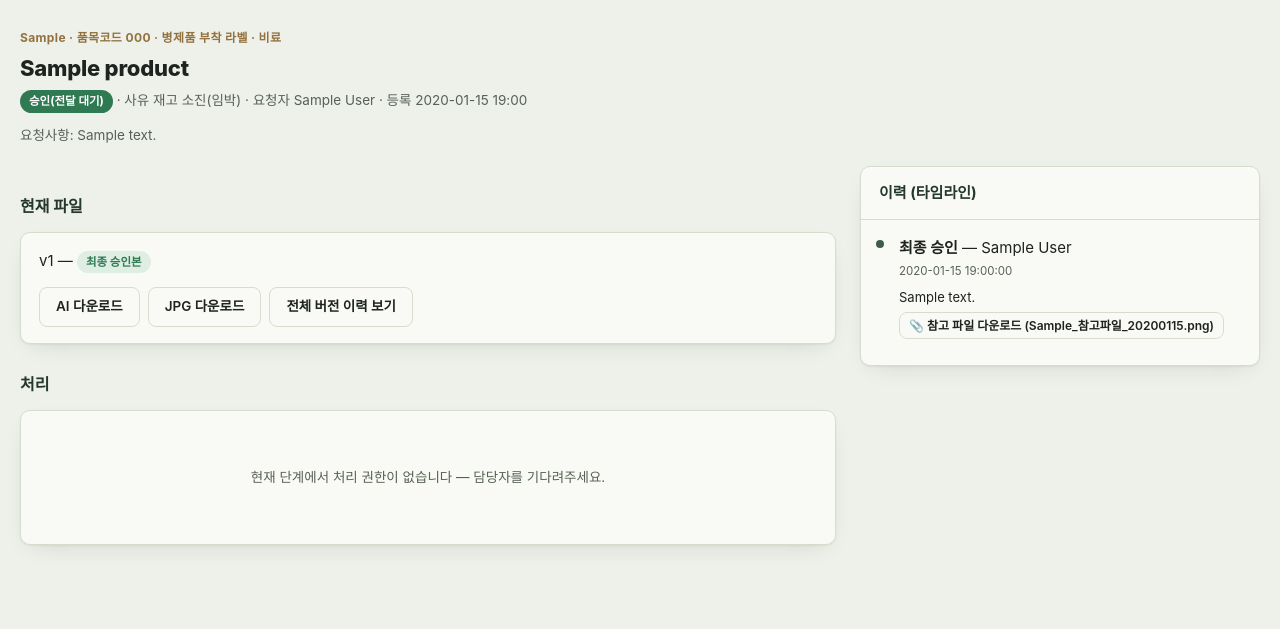
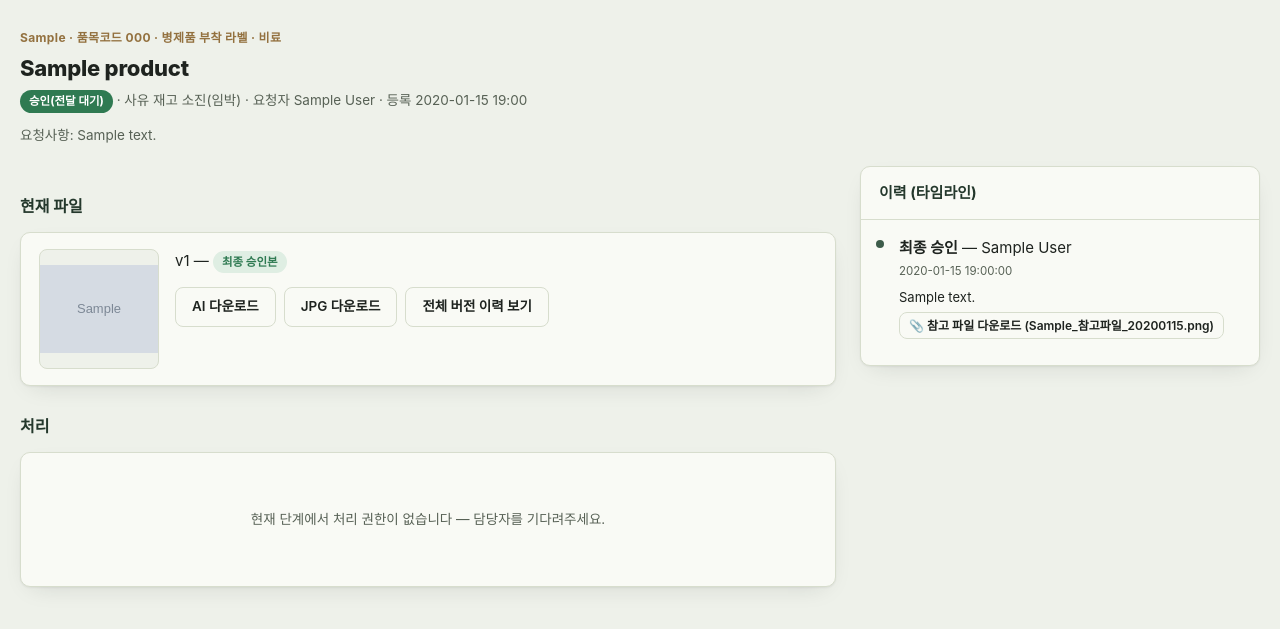
Before and after one commit to nousbo-team/-, a Django app: page /requests/1/ in a window 1280 px wide. Shown: the part 56-685 px from the top of the page. Run offline with Django 5.2, Linux system fonts and the light colour scheme; a user stored in the database is signed in; tables that the repository leaves empty hold one stand-in row (values such as "Sample post"); grey boxes marked "Sample" are stand-in pictures; data that the repository does not hold is empty; some web fonts are replaced.

Commit message:
Show a JPG thumbnail preview on request detail's "현재 파일" card
Requesters/reviewers previously had to download the JPG just to see
which artwork a request pointed to. Now a 120x120 thumbnail renders
inline (clickable, opens full size in a new tab); falls back to a
"현재 이미지 없음" placeholder when there's no current file.

Co-Authored-By: Claude Sonnet 5 <noreply@anthropic.com>

```diff
--- a/app/static/css/style.css
+++ b/app/static/css/style.css
@@ -272,6 +272,17 @@ form.inline { display: inline; }
 
 .empty-state { text-align: center; padding: 40px 20px; color: var(--ink-soft); font-size: 13.5px; }
 
+/* 요청 상세 "현재 파일" — JPG 썸네일을 바로 보여줘 다운로드하지 않고도 무슨
+   이미지인지 한눈에 확인할 수 있게 한다. 클릭하면 새 탭에서 원본 크기로 열린다. */
+.file-preview-row { display: flex; gap: 16px; align-items: flex-start; }
+.file-thumb {
+  flex-shrink: 0; width: 120px; height: 120px;
+  border: 1px solid var(--line); border-radius: 8px; overflow: hidden;
+  background: var(--paper); display: flex; align-items: center; justify-content: center;
+}
+.file-thumb img { width: 100%; height: 100%; object-fit: contain; }
+.file-thumb-empty { color: var(--ink-soft); font-size: 11.5px; text-align: center; padding: 8px; }
+
 .login-box { margin-top: 60px; }
 .login-box h1 { text-align: center; }
 .login-box .subtitle { text-align: center; }
--- a/app/templates/workflow/request_detail.html
+++ b/app/templates/workflow/request_detail.html
@@ -18,6 +18,15 @@
     <h2>현재 파일</h2>
     <div class="card">
       {% if req.current_file %}
+      <div class="file-preview-row">
+        {% if req.current_file.jpg_file %}
+        <a href="{{ req.current_file.jpg_file.url }}" target="_blank" rel="noopener" class="file-thumb">
+          <img src="{{ req.current_file.jpg_file.url }}" alt="{{ req.product.name }} v{{ req.current_file.version }} 미리보기">
+        </a>
+        {% else %}
+        <div class="file-thumb file-thumb-empty">이미지 없음</div>
+        {% endif %}
+        <div>
           v{{ req.current_file.version }} —
           {% if req.current_file.status == 'FINAL_APPROVED' %}<span class="pill pill-final">최종 승인본</span>
           {% else %}<span class="pill pill-review1">{{ req.current_file.get_status_display }}</span>{% endif %}
@@ -26,8 +35,13 @@
             <a class="btn" href="{{ req.current_file.jpg_file.url }}" download="{{ req.current_file.jpg_display_filename }}" target="_blank" rel="noopener">JPG 다운로드</a>
             <a class="btn btn-ghost" href="{% url 'catalog:product_detail' req.product.pk %}">전체 버전 이력 보기</a>
           </div>
+        </div>
+      </div>
       {% else %}
-      <div class="empty-state">연결된 파일이 없습니다.</div>
+      <div class="file-preview-row">
+        <div class="file-thumb file-thumb-empty">현재 이미지 없음</div>
+        <div class="empty-state" style="text-align:left;padding:0;">연결된 파일이 없습니다.</div>
+      </div>
       {% endif %}
     </div>
 
```
Lines whose indentation alone changed are shown as unchanged.
